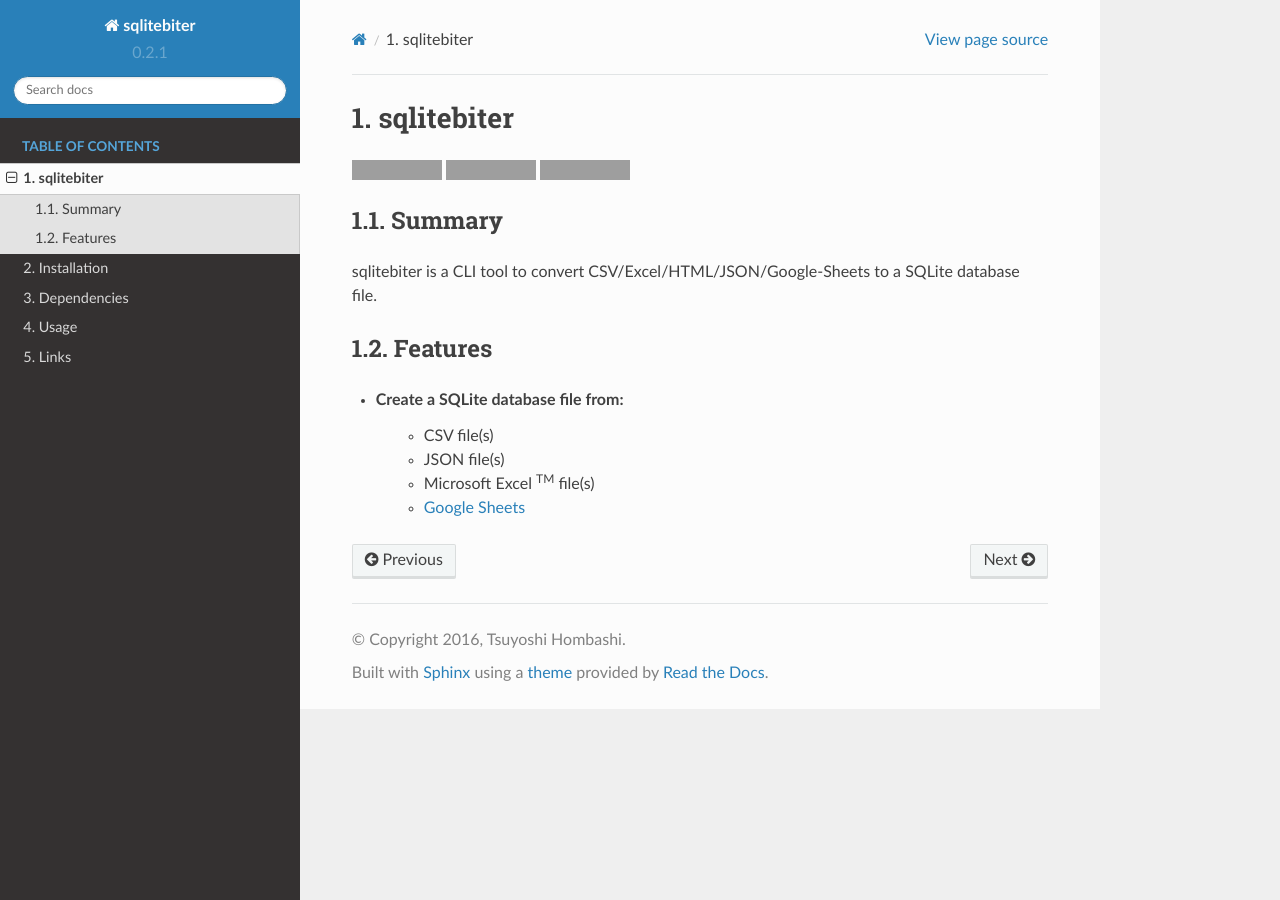
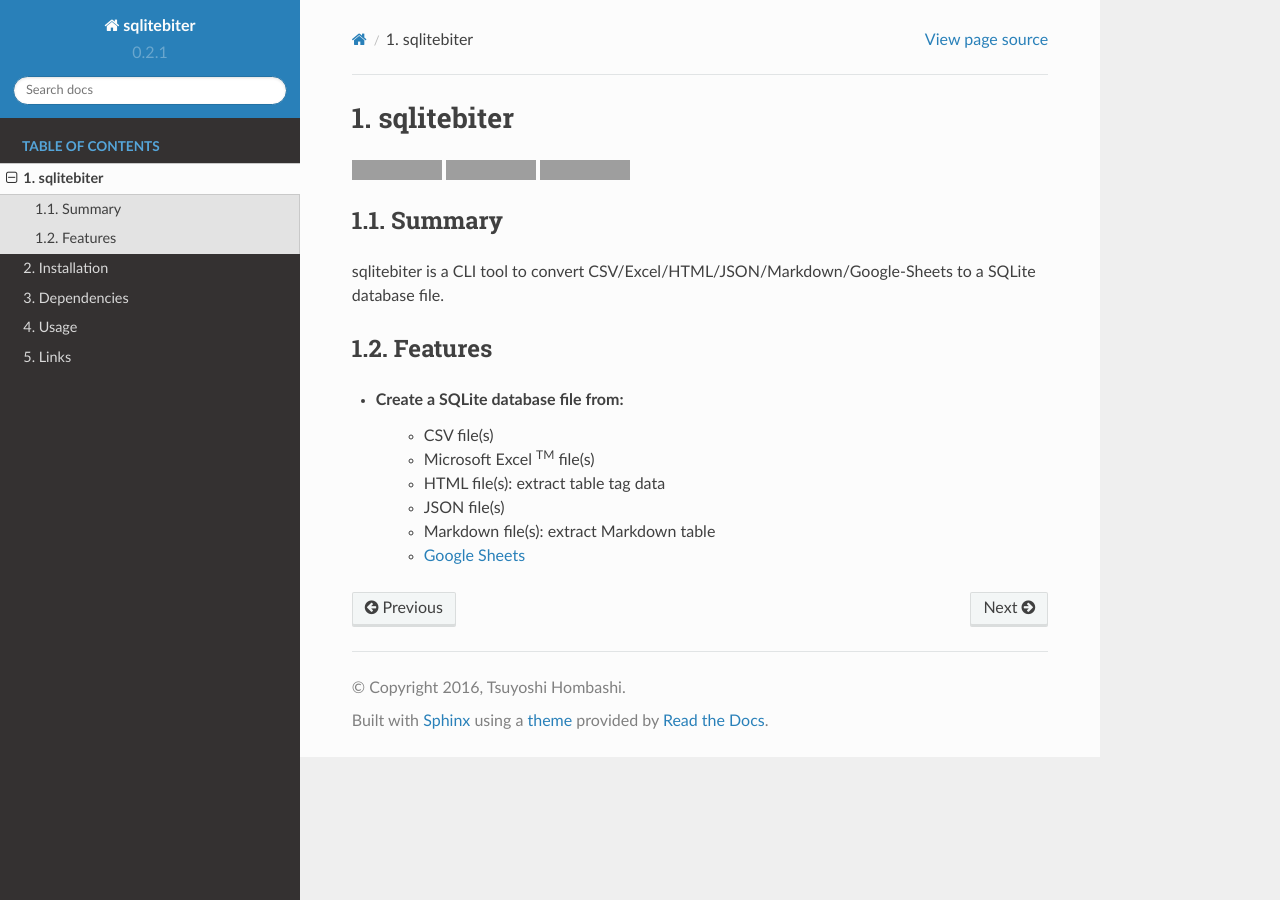
Before and after one commit to thombashi/sqlitebiter, a Sphinx documentation site: the page built from docs/pages/introduction/index.rst, in a window 1280 px wide. Built offline with Sphinx 7.4.7 and the Read the Docs theme 2.0.0, drawn with Linux system fonts in a browser that asks for light colours; pages that are not in the unit, such as notebooks, are missing from menus; grey boxes are pictures that could not be loaded.

Commit message:
update docs

```diff
--- a/docs/pages/installation.rst
+++ b/docs/pages/installation.rst
@@ -23,7 +23,9 @@
 - `click <http://click.pocoo.org/>`__
 - `DataPropery <https://github.com/thombashi/DataProperty>`__
 - `path.py <https://github.com/jaraco/path.py>`__
+- `pytablereader <https://github.com/thombashi/pytablereader>`__
 - `SimpleSQLite <https://github.com/thombashi/SimpleSQLite>`__
+
 
 Google Sheets dependencies
 ~~~~~~~~~~~~~~~~~~~~~~~~~~~~~~
--- a/docs/pages/introduction/feature.txt
+++ b/docs/pages/introduction/feature.txt
@@ -3,6 +3,8 @@
 
 - Create a SQLite database file from:
     - CSV file(s)
+    - Microsoft Excel :superscript:`TM` file(s)
+    - HTML file(s): extract table tag data
     - JSON file(s)
-    - Microsoft Excel :superscript:`TM` file(s)
+    - Markdown file(s): extract Markdown table
     - `Google Sheets <https://www.google.com/intl/en_us/sheets/about/>`_
--- a/docs/pages/introduction/summary.txt
+++ b/docs/pages/introduction/summary.txt
@@ -1 +1 @@
-sqlitebiter is a CLI tool to convert CSV/Excel/HTML/JSON/Google-Sheets to a SQLite database file.
+sqlitebiter is a CLI tool to convert CSV/Excel/HTML/JSON/Markdown/Google-Sheets to a SQLite database file.
```
